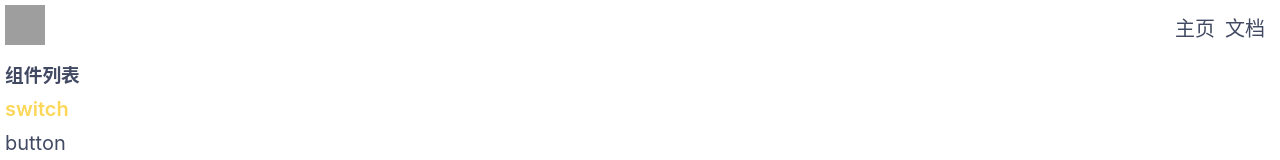
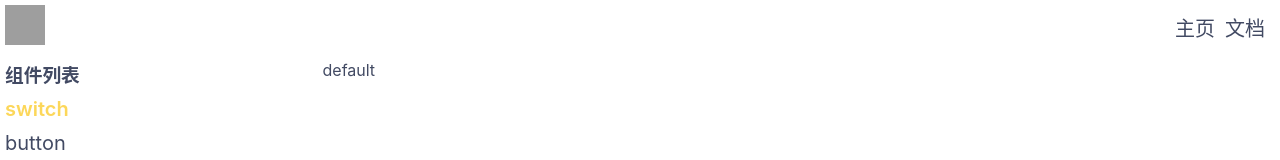
Before and after one commit to Amayw/MoonUI3, a Vue app: page /doc in a window 1280 px wide. Shown: the top 160 px of the page. Built offline with nearby package versions, Linux system fonts and the light colour scheme; grey boxes are pictures that could not be loaded.

Commit message:
给文档页面主内容区域添加默认组件

```diff
--- /dev/null
+++ b/src/components/Docdefault.vue
@@ -0,0 +1,13 @@
+<template>
+    <div>
+        default
+    </div>
+</template>
+
+<script>
+    export default {};
+</script>
+
+<style lang="scss" scoped>
+
+</style>
--- a/src/router.ts
+++ b/src/router.ts
@@ -4,6 +4,7 @@
 import Button from './components/Button.vue'
 import Dialog from './components/Dialog.vue'
 import Tabs from './components/Tabs.vue'
+import Docdefault from './components/Docdefault.vue'
 import {createWebHistory,createRouter} from 'vue-router'
 
 const history=createWebHistory();
@@ -18,6 +19,10 @@
             path:'/doc',
             component:Doc,
             children:[
+                {
+                    path:'',
+                    component:Docdefault
+                },
                 {
                     path:'switch',
                     component:Switch
```
